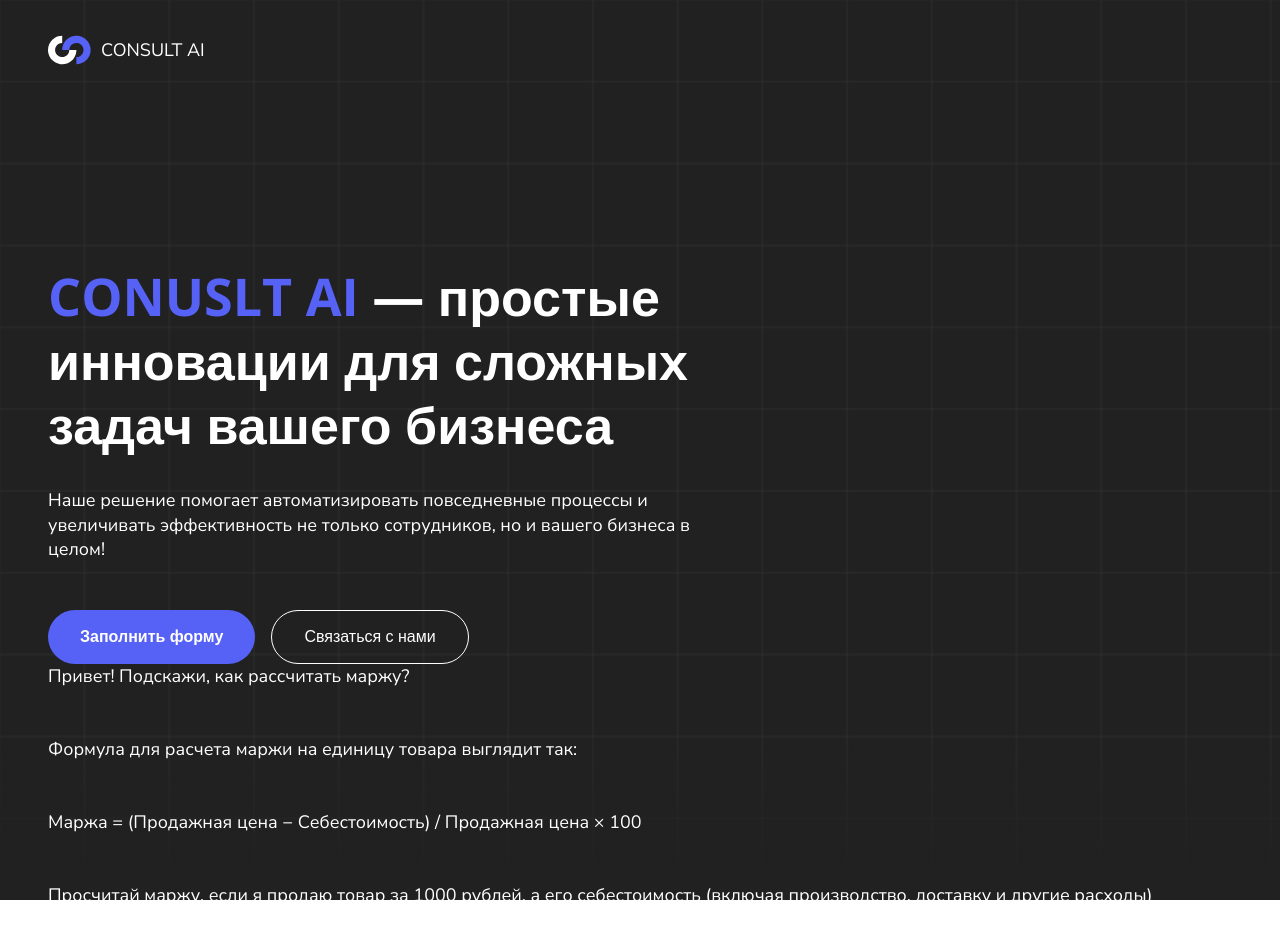
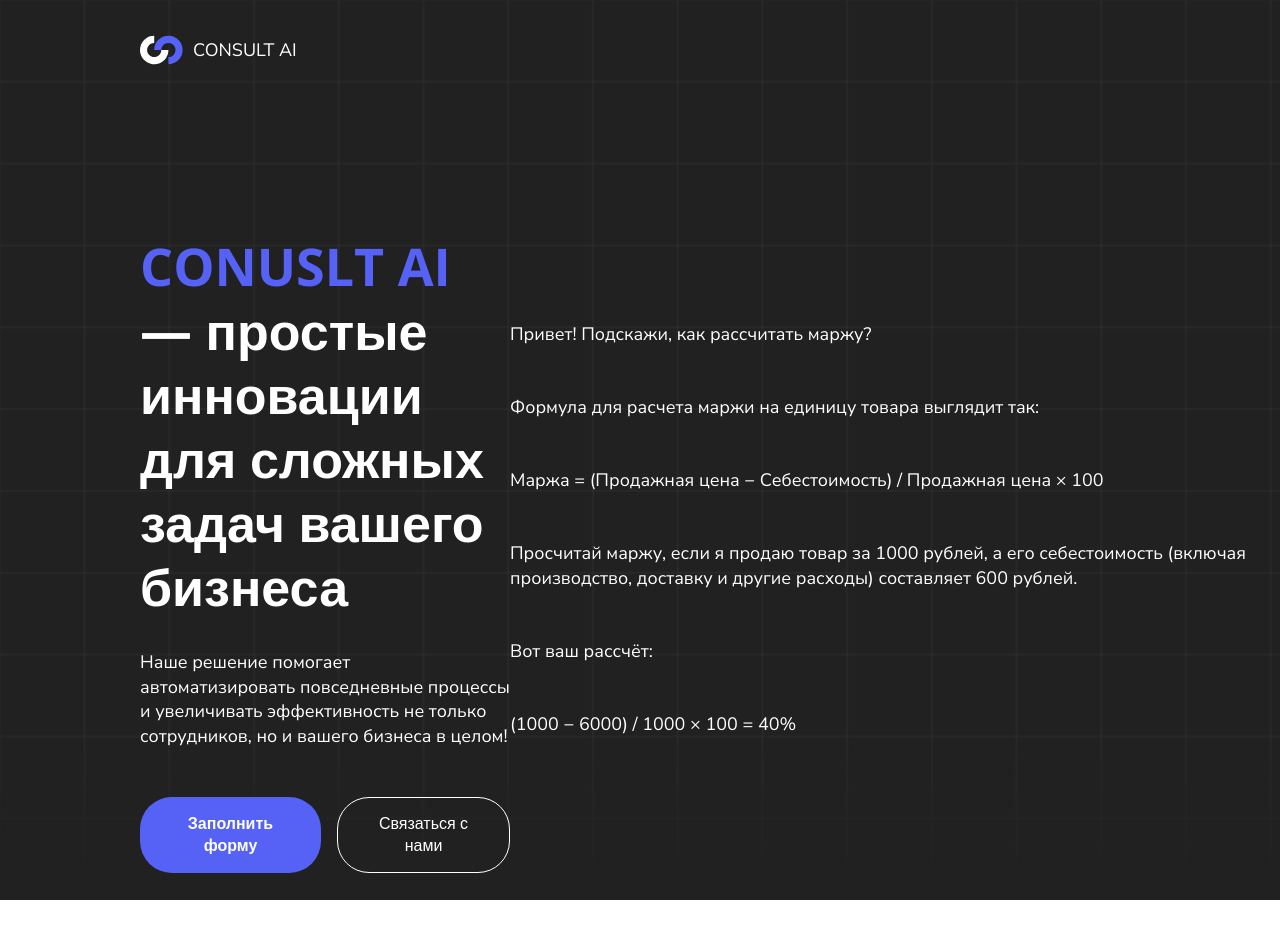
Before and after one commit to consult-ui/landing-client, a Next.js app: page / in a window 1280 px wide. Shown: the top 938 px of the page. Built offline with nearby package versions, Linux system fonts and the light colour scheme.

Commit message:
some fixes

```diff
--- a/src/entities/header/ui/Header.module.css
+++ b/src/entities/header/ui/Header.module.css
@@ -1,4 +1,4 @@
 .wrapper {
-  padding: 35px 48px;
+  padding: 35px 140px;
   width: 100vw;
 }
--- a/src/widgets/offer-widget/ui/OfferWidget.module.css
+++ b/src/widgets/offer-widget/ui/OfferWidget.module.css
@@ -1,5 +1,7 @@
 .wrapper {
-  padding: 164px 48px 156px 48px;
+  padding: 134px 30px 234px 140px;
+  display: flex;
+  align-items: center;
 }
 
 .wrapper h1 {
```
